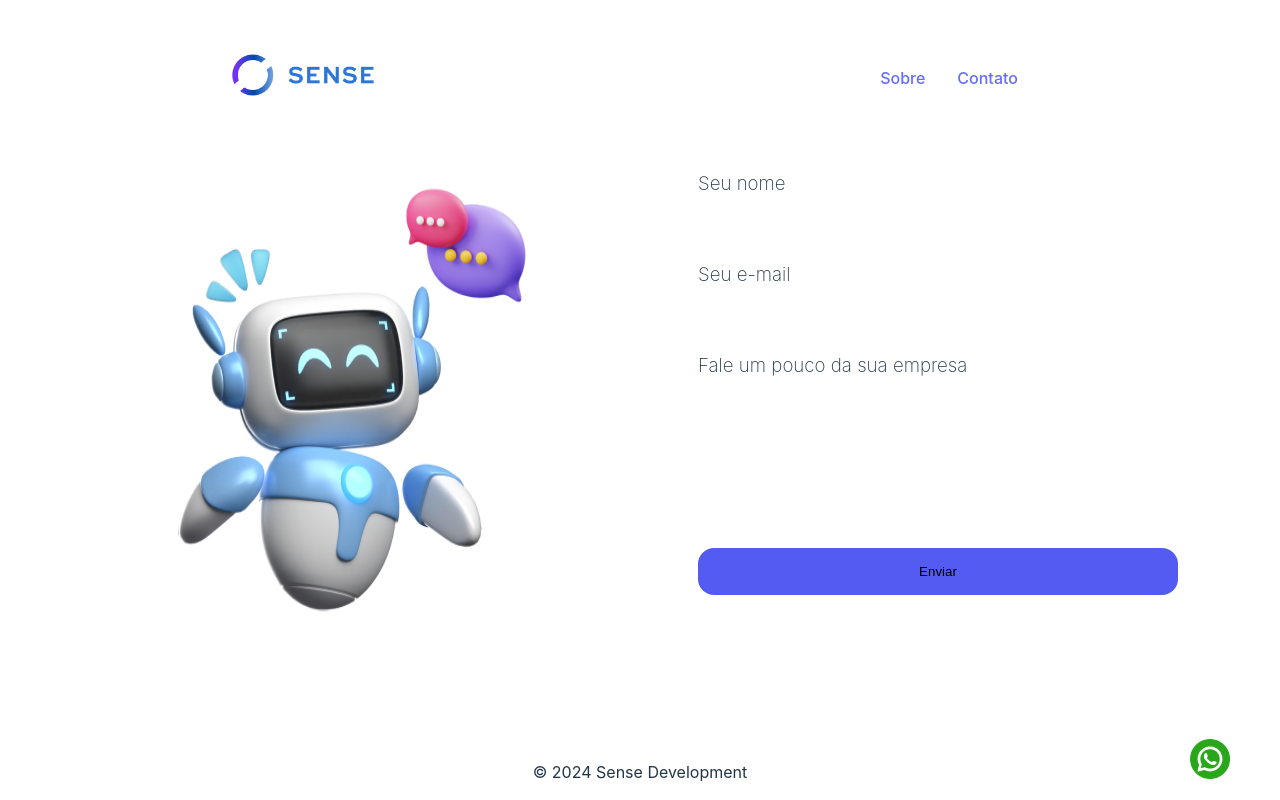
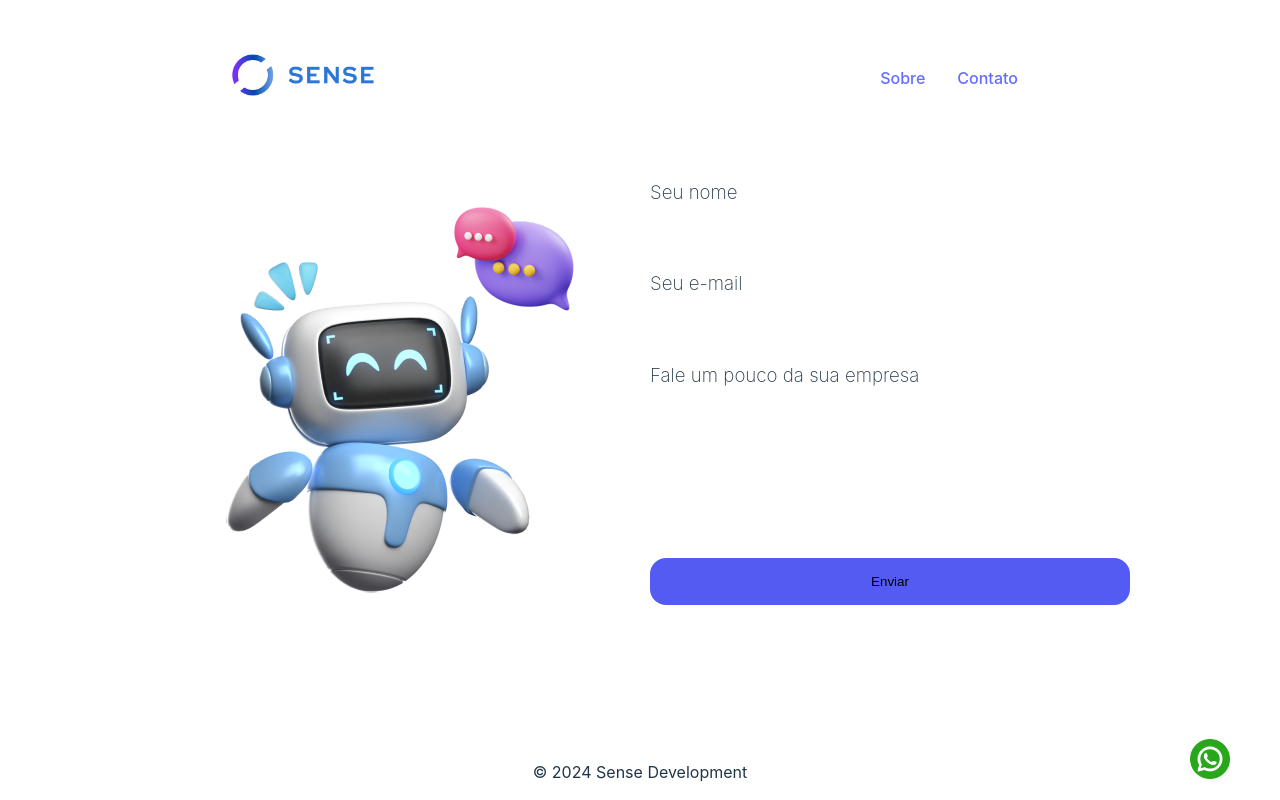
Before and after one commit to eduardodiasme/sense-landing-page, a React (Vite) app: page /contato in a window 1280 px wide. Built offline with nearby package versions, Linux system fonts and the light colour scheme.

Commit message:
styling routers added

```diff
--- a/src/App.css
+++ b/src/App.css
@@ -40,47 +40,6 @@ footer {
 }
 
 
-form {
-  display: flex;
-  flex-direction: column;
-  width: 480px;
-}
-
-form input {
-  padding: 1rem;
-  margin-bottom: 1rem;
-  border-radius: 1rem;
-  border-style: none;
-}
-
-form h3 {
-  text-align: left;
-  padding: 0;
-  margin: 0;
-  font-weight: 200;
-}
-
-.button {
-  background-color: #535BF2;
-}
-
-.comentario {
-  height: 120px;
-}
-
-.contact-container {
-  display: flex;
-  flex-direction: row;
-  width: 100%;
-  justify-content: space-around;
-  margin-right: 12rem;
-}
-
-.contact-container > img {
-  width: 500px;
-  height: 460px;
-  border-radius: 7%;
-}
 
 .sam {
   position: fixed;
@@ -94,17 +53,8 @@ form h3 {
   height: 40px;
 }
 
-.center-container {
+.container {
   display: flex;
   flex-direction: row;
   align-items: center;
 }
-
-.center-container > h1 {
-  text-align: left;
-  font-size: 35px;
-}
-
-.container-text {
-  text-align: left;
-}
--- a/src/App.jsx
+++ b/src/App.jsx
@@ -1,6 +1,3 @@
-import { useState } from "react";
-import reactLogo from "./assets/react.svg";
-import viteLogo from "/vite.svg";
 import "./App.css";
 import { Outlet, Link } from "react-router-dom";
 
@@ -23,9 +20,16 @@ function App() {
       <div className="container">
         <Outlet />
       </div>
-      <Link to="https://wa.me/5583981383197?text=Ol%C3%A1%2C+venho+do+site+da+Sense+e+gostaria+de..." className="sam"><img src="/public/whatsapp.png" /></Link>
+      <a
+        href="https://wa.me/5583981383197?text=Ol%C3%A1%2C+venho+do+site+da+Sense+e+gostaria+de..."
+        className="sam"
+        target="_blank"
+        rel="noreferrer"
+      >
+        <img src="/public/whatsapp.png" />
+      </a>
       <footer>
-        <>© 2024 Sense Development</>
+        © 2024 Sense Development
       </footer>
     </div>
   );
--- a/src/routes/contato.jsx
+++ b/src/routes/contato.jsx
@@ -1,7 +1,8 @@
+import '../styles/contato.css';
+
 export default function Contato() {
   return (
     <>
-      <div className="contact-container">
         <img src="/public/contact-img.png" />
         <form>
           <h3>Seu nome</h3>
@@ -12,7 +13,6 @@ export default function Contato() {
           <input type="text" placeholder="" className="comentario" />
           <input type="button" value="Enviar" className="button" />
         </form>
-      </div>
     </>
   );
 }
--- a/src/routes/home.jsx
+++ b/src/routes/home.jsx
@@ -1,7 +1,8 @@
+import "../styles/home.css";
+
 export default function Home() {
   return (
     <>
-      <div className="center-container">
       <div className="container-text">
         <h1>
           Cuide do seu negócio, <br />
@@ -10,7 +11,6 @@ export default function Home() {
         <button>Entrar em contato</button>
       </div>
       <img src="/public/sam.png" />
-      </div>
     </>
   );
 }
--- a/src/routes/sobre.jsx
+++ b/src/routes/sobre.jsx
@@ -1,3 +1,5 @@
+import '../styles/sobre.css';
+
 export default function Sobre() {
     return (
       <>
--- /dev/null
+++ b/src/styles/contato.css
@@ -0,0 +1,27 @@
+form {
+  display: flex;
+  flex-direction: column;
+  width: 480px;
+}
+
+form input {
+  padding: 1rem;
+  margin-bottom: 1rem;
+  border-radius: 1rem;
+  border-style: none;
+}
+
+form h3 {
+  text-align: left;
+  padding: 0;
+  margin: 0;
+  font-weight: 200;
+}
+
+.button {
+  background-color: #535bf2;
+}
+
+.comentario {
+  height: 120px;
+}
--- /dev/null
+++ b/src/styles/home.css
@@ -0,0 +1,8 @@
+.center-container > h1 {
+  text-align: left;
+  font-size: 35px;
+}
+
+.container-text {
+  text-align: left;
+}
```
Also changed, not shown: src/styles/sobre.css (added), 1 other file (tests, documents, lock files or other folders). Lines whose indentation alone changed are shown as unchanged.
